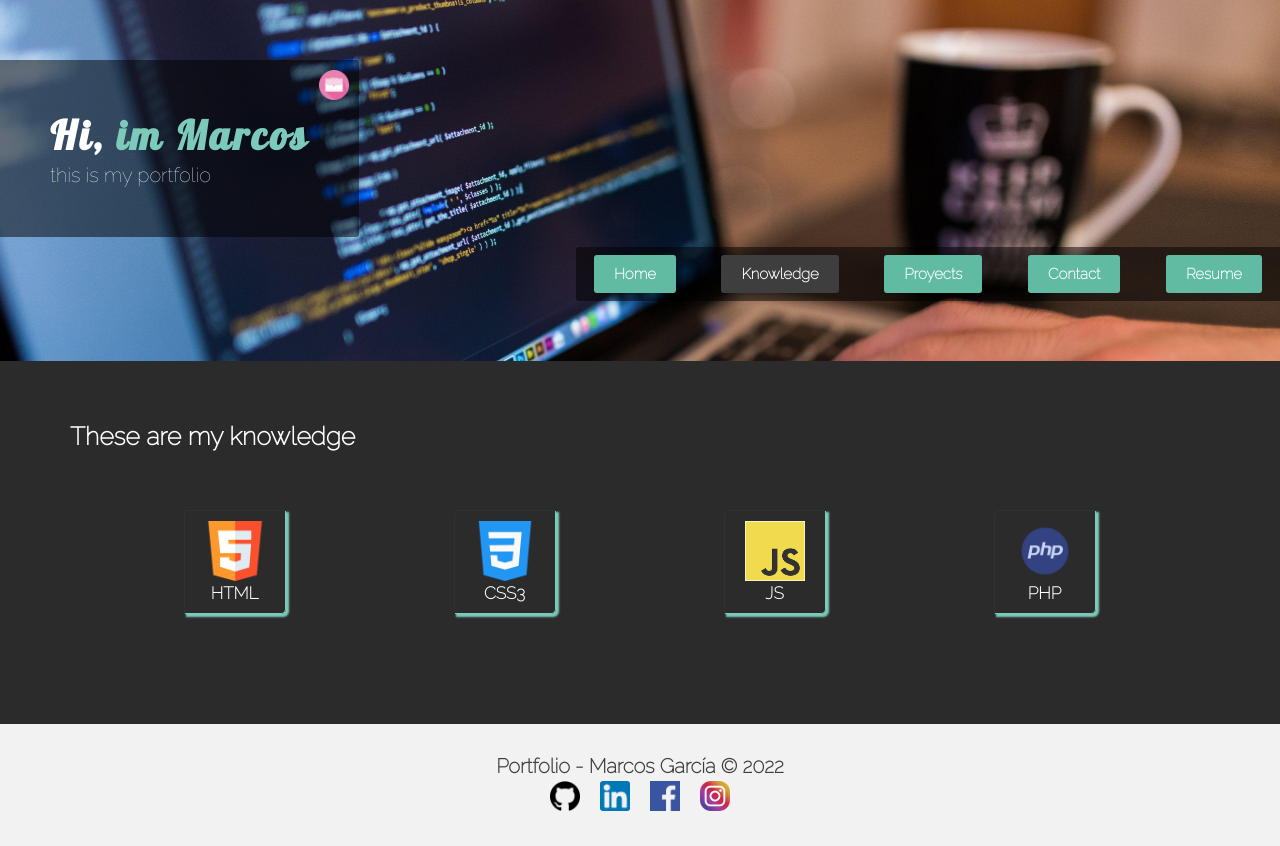
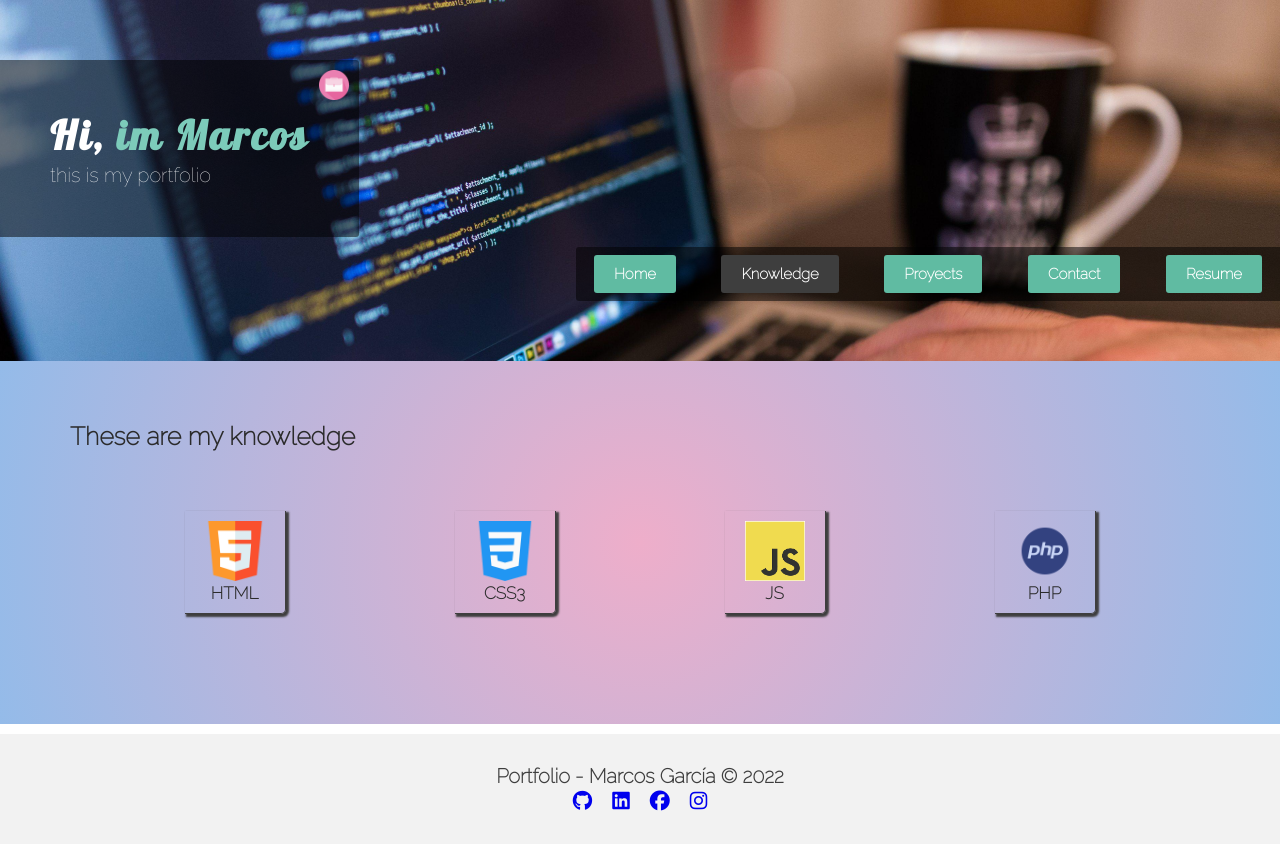
Before and after one commit to MarkOsBab/OldPortfolio, a plain HTML site: page knowledge/index.html in a window 1280 px wide. Drawn offline with Linux system fonts and the light colour scheme.

Commit message:
Añadiendo gradiente a Knowledge, cambiando iconos del footer y posicionando el footer siempre abajo

```diff
--- a/files/css/styles.css
+++ b/files/css/styles.css
@@ -2,6 +2,7 @@
     padding: 0;
     margin: 0;
     box-sizing: border-box;
+    list-style: none;
 }
 
 :root {
@@ -19,11 +20,20 @@ html {
     font-size: 62.5%;
 }
 
+body {
+    display: flex;
+    flex-flow: column;
+    justify-content: space-between;
+    min-height: 100vh;
+}
+
+
 /* Header styles */
 #header {
     background-image: url('../images/header.jpg');
     background-repeat: no-repeat;
     background-size: cover;
+    background-attachment: fixed;
     padding-bottom: 60px;
 }
 
@@ -163,10 +173,6 @@ html {
 /* Home section styles */
 
 #about-me {
-    margin: 20px 50px;
-    background-color: var(--light-white);
-    border-radius: 5px;
-    box-shadow: 3px 3px 3px var(--dark-transparent);
     font-size: 1.6em;
 }
 
@@ -174,7 +180,10 @@ html {
     display: flex;
     flex-wrap: wrap;
     flex-direction: row;
-    margin: 0px 100px;
+    padding: 1rem;
+    background-color: var(--light-white);
+    border-radius: 5px;
+    box-shadow: 3px 3px 3px var(--dark-transparent);
 }
 
 #about-me .about__box__inline {
@@ -230,7 +239,8 @@ html {
 /* Langs section start*/
 
 #langSection {
-    background-color: var(--dark-1);
+    background: rgb(238,174,202);
+    background: radial-gradient(circle, rgba(238,174,202,1) 0%, rgba(148,187,233,1) 100%);
     padding: 50px;
 }
 
@@ -246,16 +256,16 @@ html {
 #langSection .lang__item {
     padding: 10px 20px;
     margin: 10px;
-    border-bottom: 1px solid var(--primary);
-    border-right: 1px solid var(--primary);
+    border-bottom: 1px solid var(--dark);
+    border-right: 1px solid var(--dark);
     border-bottom-right-radius: 5px;
-    box-shadow: 2px 2px 2px 1px var(--primary);
+    box-shadow: 2px 2px 2px 1px var(--dark);
 }
 
 #langSection .lang__title {
     font-family: 'Raleway', sans-serif;
     margin: 10px 20px;
-    color: var(--white);
+    color: var(--dark-1);
     font-size: 2.5em;
 }
 
@@ -271,7 +281,7 @@ html {
 #langSection .lang__item__text {
     font-family: 'Raleway', sans-serif;
     font-weight: bolder;
-    color: var(--white);
+    color: var(--dark-1);
     text-align: center;
     font-size: 1.7em;
 }
@@ -616,6 +626,7 @@ textarea {
 .footer {
     background-color: var(--light-white);
     padding: 30px;
+    margin-top: 1rem;
 }
 
 .footer .footer__title {
@@ -637,14 +648,27 @@ textarea {
     padding: 3px 10px;
 }
 
+@keyframes footer__social__icon--animation {
+    from {
+        transform: rotate(0deg);
+    }
+    to {
+        transform: rotate(360deg);
+    }
+}
+
 .footer .footer__social__icon {
-    width: 30px;
-    transition: .5s;
+    transition: all step-end;
 }
 
 .footer .footer__social__icon:hover {
     filter: opacity(.5);
+    animation: footer__social__icon--animation;
+    animation-duration: 2s;
+    animation-fill-mode: forwards;
 }
+
+
 
 /* End footer styles */
 
--- a/knowledge/index.html
+++ b/knowledge/index.html
@@ -17,6 +17,9 @@
     <!-- CSS Files -->
     <link rel="stylesheet" href="../files/css/styles.css">
     <!-- End CSS Files -->
+
+    <!-- Fontawesome icons -->
+    <script src="https://kit.fontawesome.com/7c0364cedf.js" crossorigin="anonymous"></script>
 
     <!-- Font Files -->
     <link rel="preconnect" href="https://fonts.googleapis.com">
@@ -100,22 +103,22 @@
         <div class="footer__social">
             <div class="footer__social__item">
                 <a href="https://github.com/MarkOsBab" target="_blank" class="footer__social__link">
-                    <img src="../files/images/github_icon.png" alt="Linkedin icon" class="footer__social__icon">
+                    <i class="fa-brands fa-github fa-2x footer__social__icon"></i>
                 </a>
             </div>
             <div class="footer__social__item">
                 <a href="https://www.linkedin.com/in/markosbab/" target="_blank" class="footer__social__link">
-                    <img src="../files/images/linkedin_icon.png" alt="Linkedin icon" class="footer__social__icon">
+                    <i class="fa-brands fa-linkedin fa-2x footer__social__icon"></i>
                 </a>
             </div>
             <div class="footer__social__item">
                 <a href="https://www.facebook.com/MarcosGarciaFern/" target="_blank" class="footer__social__link">
-                    <img src="../files/images/facebook_icon.png" alt="Facebook icon" class="footer__social__icon">
+                    <i class="fa-brands fa-facebook fa-2x footer__social__icon"></i>
                 </a>
             </div>
             <div class="footer__social__item">
                 <a href="https://www.instagram.com/markos4089/" target="_blank" class="footer__social__link">
-                    <img src="../files/images/instagram_icon.png" alt="Instagram icon" class="footer__social__icon">
+                    <i class="fa-brands fa-instagram fa-2x footer__social__icon"></i>
                 </a>
             </div>
         </div>
```
Also changed, not shown: contact/index.html (+7 -4 lines), index.html (+7 -4 lines), proyects/index.html (+7 -4 lines), resume/index.html (+7 -4 lines), README.md (added).
